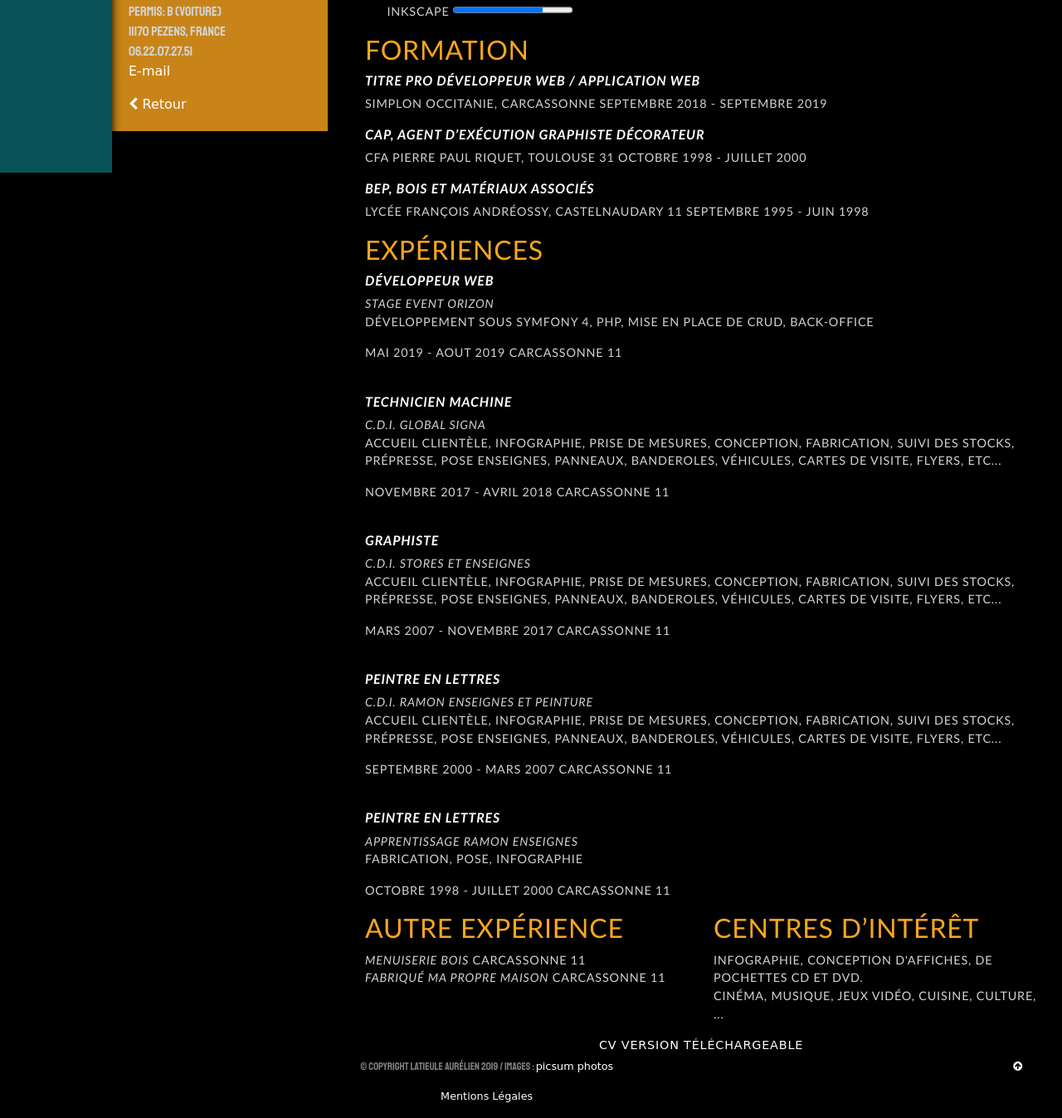
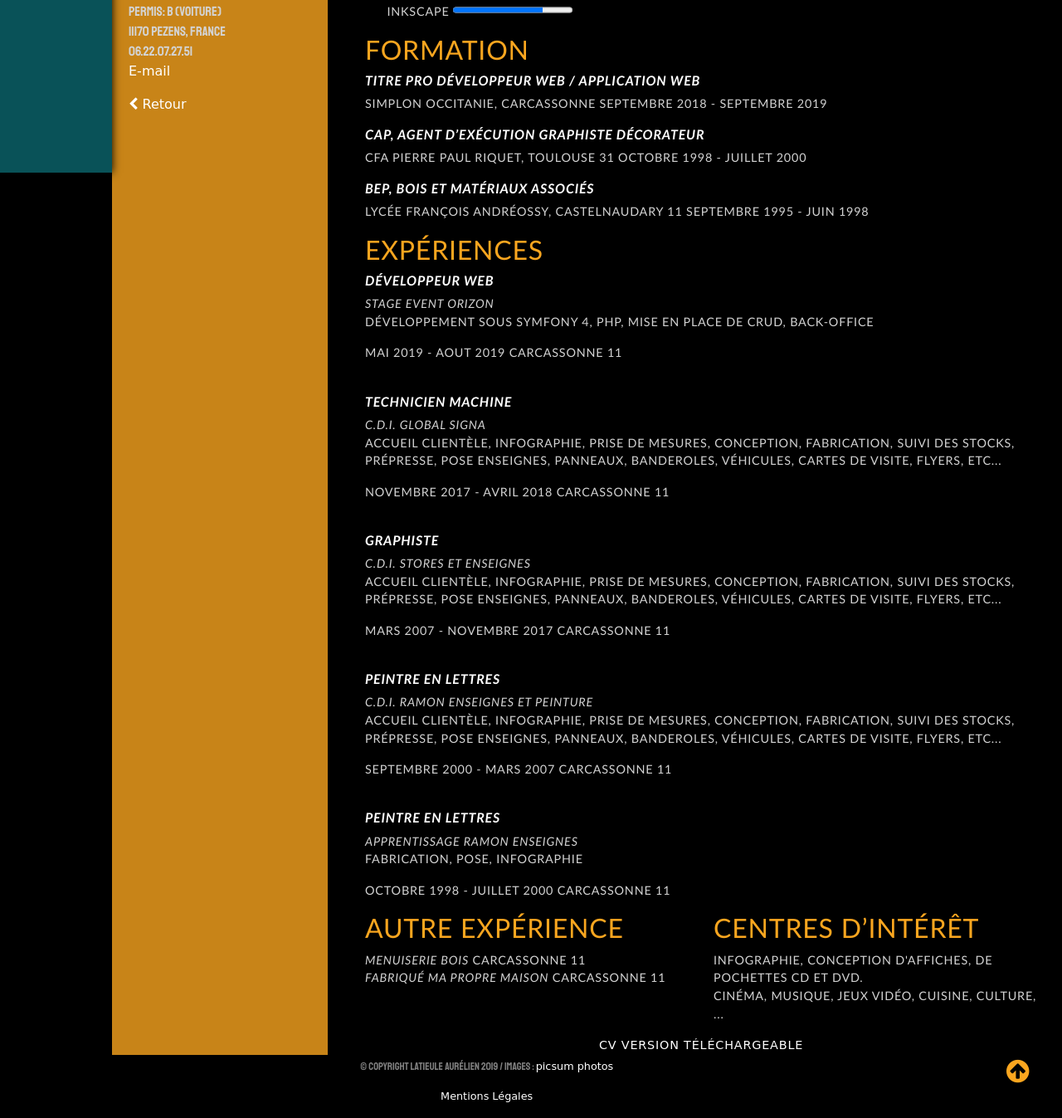
Before and after one commit to superelien/LaWebAgency, a Symfony app: template templates/Front/aboutmeCV.html.twig in a window 1280 px wide. Shown: the part 592-1939 px from the top of the page at 83% size. Run offline with Twig, Linux system fonts and the light colour scheme; the template is opened without the code that fills it, so the values that code supplies are empty; some libraries are stand-ins or nearby versions; some web fonts are replaced.

Commit message:
gotop responcive

```diff
--- a/public/css/style.css
+++ b/public/css/style.css
@@ -180,6 +180,7 @@ footer{
     display: none;
   }
   #aboutmeCV{
+    height: 100%;
     padding: 20px;
     background: #FAA61FCC;
     box-shadow: 0 0 10px black;
@@ -190,6 +191,10 @@ footer{
     max-width: 150px;
   }
 
+  #gototop .fa{
+    font-size: xx-large;
+    color: #FAA61F;
+  }
   #myCV{
     font-family: 'ubuntu', 'Gill Sans MT', Calibri, 'Trebuchet MS', sans-serif;
     font-weight: 500;
--- a/templates/Front/aboutmeCV.html.twig
+++ b/templates/Front/aboutmeCV.html.twig
@@ -4,7 +4,8 @@
 {% block body %}
 <div id="cvPage" class="row">
     <div  class=" text-left col-md-3">
-        <div id="aboutmeCV"  >
+        <div id="aboutmeCV" >
+            <div class="CvFixed">
                 <h1>me my sef and I</h1>
                 <img class="img-fluid" src="{{asset('asset/MoiCV2.jpg')}}" alt="photo aurelien latieule">
                 <p>tel des mentos dans une bouteille de coca light  <br> j'allie mon oeil de linx et mes capacités techniques, <br> pour tout faire péter !!</p>
@@ -22,7 +23,8 @@
                 <a href="{{path('aboutme')}}"><i class="fa fa-chevron-left"></i> Retour</a>
             </div>
         </div>
-    <div class="col-9">
+    </div>
+    <div class="col-md-9 col-12">
         <div id="myCV" class="container">
             <div class="row CV" >
                 <div class="col-12 text-center">
--- a/templates/inc/footer.html.twig
+++ b/templates/inc/footer.html.twig
@@ -2,13 +2,13 @@
     <ul class="socials">
         <li>
             <div class="row mentions mt-1">
-                <div class=" text-center col-lg-11 ">
+                <div class=" text-center col-sm-11 ">
                     <p> © Copyright Latieule Aurélien 2019 / images :
                     <a href="https://picsum.photos/" target="_blank"> picsum photos</a></p>
                     <a href="{{ path('mentions') }}">Mentions Légales</a>
                 </div>
-                <div class=" text-center col-lg-1 ">
-                    <a href="{{ path('#top') }}"><i class="fa fa-arrow-circle-up"></i></a>
+                <div id="gototop" class=" text-center col-sm-1 ">
+                    <a href="#top"><i class="fa fa-arrow-circle-up"></i></a>
                 </div>
             </div>
         </li>
```
Lines whose indentation alone changed are shown as unchanged.
